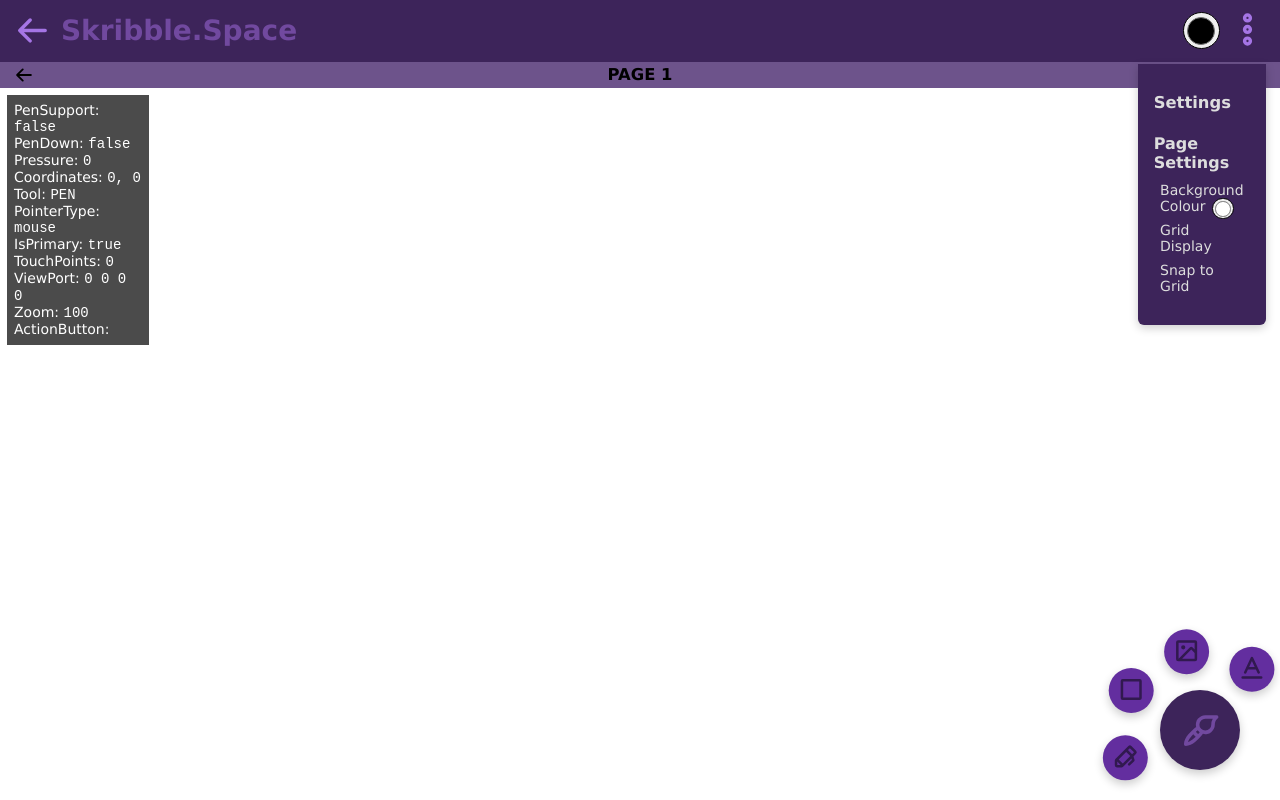
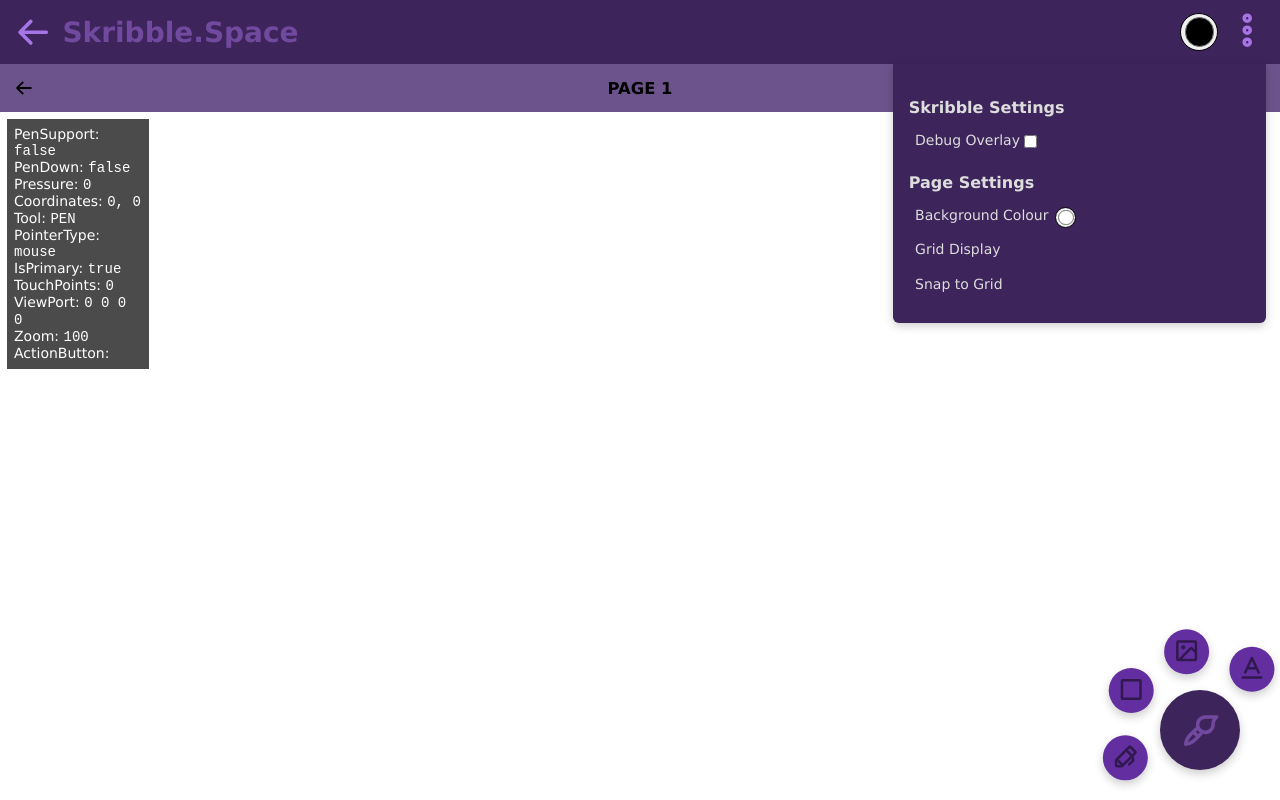
Before and after one commit to amathieson/skribble.space, a React (Vite) app: page / in a window 1280 px wide. Both pictures are taken after a click on the icon 1247 px from the left and 29 px from the top of the page. Built offline with nearby package versions, Linux system fonts and the light colour scheme; a web font is replaced by a local one.

Commit message:
+ Basic IndexDB setup

```diff
--- a/src/WebMindmap.jsx
+++ b/src/WebMindmap.jsx
@@ -242,24 +242,27 @@
 
                 let segments = '';
                 let cur_segment = [];
-                let lastW = Number.NaN;
+                // let lastW = Number.NaN;
+                cur_segment = GeneratePathPointsPen(points)
+                segments += `<path fill="${ctx.strokeStyle}" stroke-linecap="round" stroke="" stroke-width="1" d="`;
+                segments += catmullRomToBezier(cur_segment[0]) + catmullRomToBezier(cur_segment[1]) + '"/>';
 
-                for (let i = 0; i < points.length; i++) {
-                    if (points[i].w !== lastW) {
-                        if (cur_segment.length > 0) {
-                            segments += catmullRomToBezier(cur_segment) + '"/>';
-                        }
-                        segments += `<path fill="none" stroke-linecap="round" stroke="${ctx.strokeStyle}" stroke-width="${points[i].w}" d="`;
-                        lastW = points[i].w;
-                        cur_segment = [points[i - 1] ?? null, points[i]];
-                    } else {
-                        cur_segment.push(points[i]);
-                    }
-                }
-
-                if (cur_segment.length > 0) {
-                    segments += catmullRomToBezier(cur_segment) + '"/>';
-                }
+                // for (let i = 0; i < points.length; i++) {
+                //     if (points[i].w !== lastW) {
+                //         if (cur_segment.length > 0) {
+                //             segments += catmullRomToBezier(cur_segment) + '"/>';
+                //         }
+                //         segments += `<path fill="red" stroke-linecap="round" stroke="${ctx.strokeStyle}" stroke-width="1" d="`;
+                //         lastW = points[i].w;
+                //         cur_segment = [points[i - 1] ?? null, points[i]];
+                //     } else {
+                //         cur_segment.push(points[i]);
+                //     }
+                // }
+                //
+                // if (cur_segment.length > 0) {
+                //     segments += catmullRomToBezier(cur_segment) + '"/>';
+                // }
 
                 svg.innerHTML += `<g>${segments}</g>`;
                 points = [];
@@ -322,4 +325,38 @@
     );
 };
 
+function GeneratePathPointsPen(pnts) {
+
+    const W = 1;
+
+    let shapeA = [];
+    let shapeB = [];
+    shapeA.push(pnts[0]);
+    shapeB.unshift(pnts[0]);
+    for (let i = 1; i < pnts.length-1; i++) {
+        const A = pnts[i];
+        const B = pnts[i + 1];
+        const dx = B.x - A.x;
+        const dy = B.y - A.y;
+        const length = Math.sqrt(dx * dx + dy * dy);
+        if (length === 0) continue;
+
+        const ux = dx / length;
+        const uy = dy / length;
+
+        shapeA.push({
+            x: A.x + pnts[i].w * -uy,
+            y: A.y + pnts[i].w * ux
+        });
+        shapeB.unshift({
+            x: A.x + W * pnts[i].w * uy,
+            y: A.y + W * pnts[i].w * -ux
+        });
+    }
+    shapeA.push(pnts[pnts.length-1]);
+    shapeB.unshift(pnts[pnts.length-1]);
+
+    return [shapeA, shapeB];
+}
+
 export default WebMindMap;
--- a/src/components/navigation/SettingsDropdown.jsx
+++ b/src/components/navigation/SettingsDropdown.jsx
@@ -7,8 +7,21 @@
 
     return (
         <div className="settings_dropdown" role="menu" aria-label="Settings">
-            <h3>Settings</h3>
-
+            <div className="settings_section" role="group" aria-labelledby="page-settings">
+                <h4 id="page-settings">Skribble Settings</h4>
+                <ul>
+                    <li onClick={()=>{document.getElementById('debugoverlaycheck').click()}}>
+                        <label htmlFor="background-color-picker">Debug Overlay</label>
+                        <input
+                            id="debugoverlaycheck"
+                            type="checkbox"
+                            value={backgroundColour}
+                            onChange={(e) => setBackgroundColour(e.target.value)}
+                            aria-label="Background Colour Picker"
+                        />
+                    </li>
+                </ul>
+            </div>
             <div className="settings_section" role="group" aria-labelledby="page-settings">
                 <h4 id="page-settings">Page Settings</h4>
                 <ul>
--- a/src/styles/mixins/_variables.scss
+++ b/src/styles/mixins/_variables.scss
@@ -4,15 +4,15 @@
 * ---------------------------------------
 */
 
-//Header
-$nav_height: 11vh;
-
 //Main Tool Bar
-$tool_bar_height: $nav_height * 0.7;
+$tool_bar_height: 48pt;
 $toolbar_icon_size: $tool_bar_height * 0.6;
 
 //Sub Tool Bar
-$sub_toolbar_height: $nav_height * 0.3;
+$sub_toolbar_height: 36pt;
+
+//Header
+$nav_height: $sub_toolbar_height + $tool_bar_height;
 
 /**
 * ---------------------------------------
--- a/src/styles/navigation/_navbar.scss
+++ b/src/styles/navigation/_navbar.scss
@@ -57,7 +57,7 @@
 
   .dropdown-container {
     position: absolute;
-    top: 80%;
+    top: variables.$tool_bar_height;
     right: 0;
     z-index: 10;
   }
--- a/src/styles/navigation/_settingsDropdown.scss
+++ b/src/styles/navigation/_settingsDropdown.scss
@@ -5,13 +5,12 @@
   background-color: colours.$purple_primary_dark;
   border-radius: 0 0 6px 6px;
   box-shadow: 0 3px 10px rgba(0, 0, 0, 0.2);
-  max-width: 260px;
   padding: 0.8rem 1rem;
   font-size: 14px;
   color: #ddd;
   align-content: center;
-  margin-top: 15px;
   z-index: 9999;
+  width: min(100vw, 256pt);
 
   .dropdown_title {
     margin-bottom: 0.6rem;
@@ -40,6 +39,7 @@
         border-radius: 4px;
         cursor: pointer;
         transition: background-color 0.15s ease;
+        margin: 8pt 0;
 
         &:hover,
         &:focus {
```
Also changed, not shown: jsconfig.json (added, +11 -0 lines), 1 other file (tests, documents, lock files or other folders).
